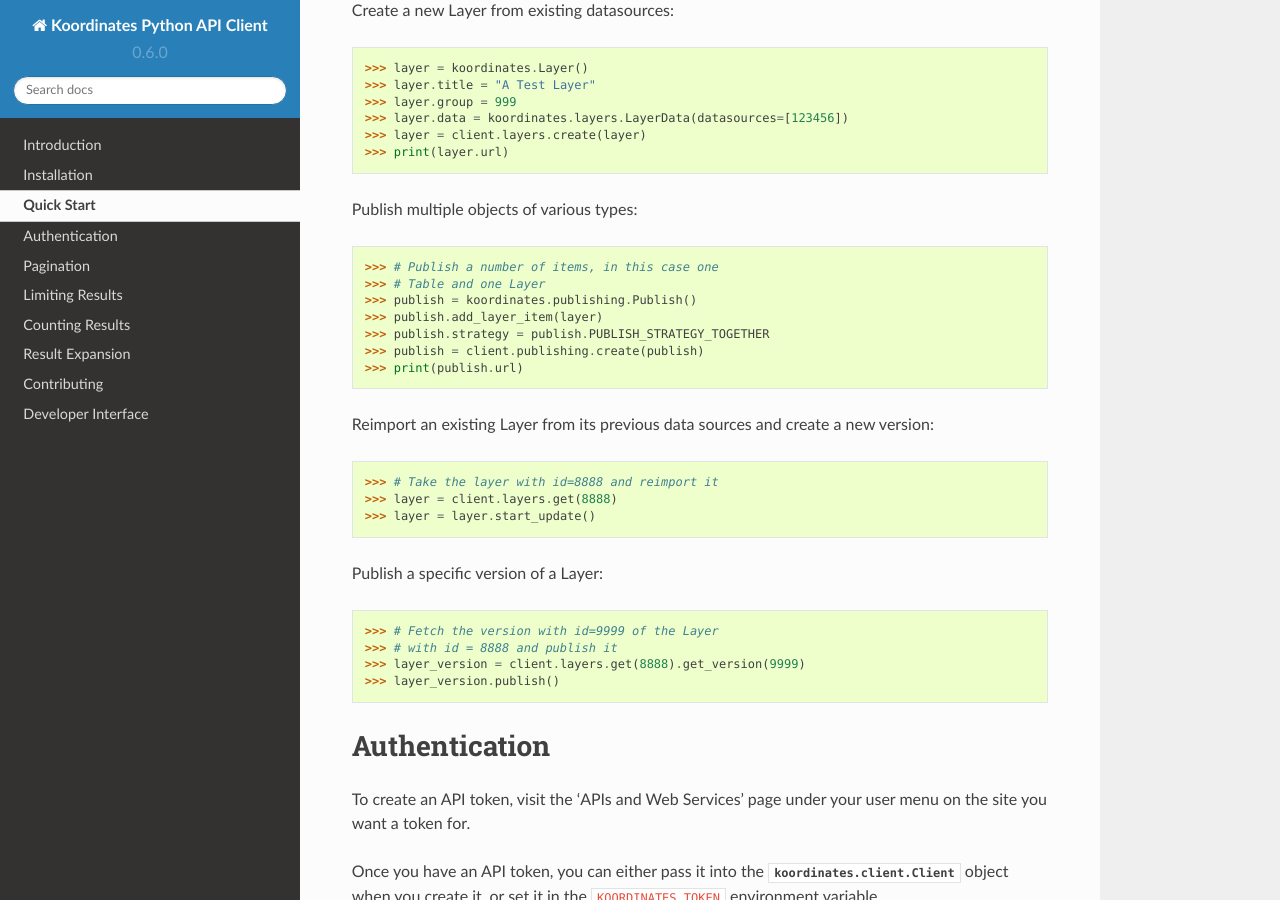
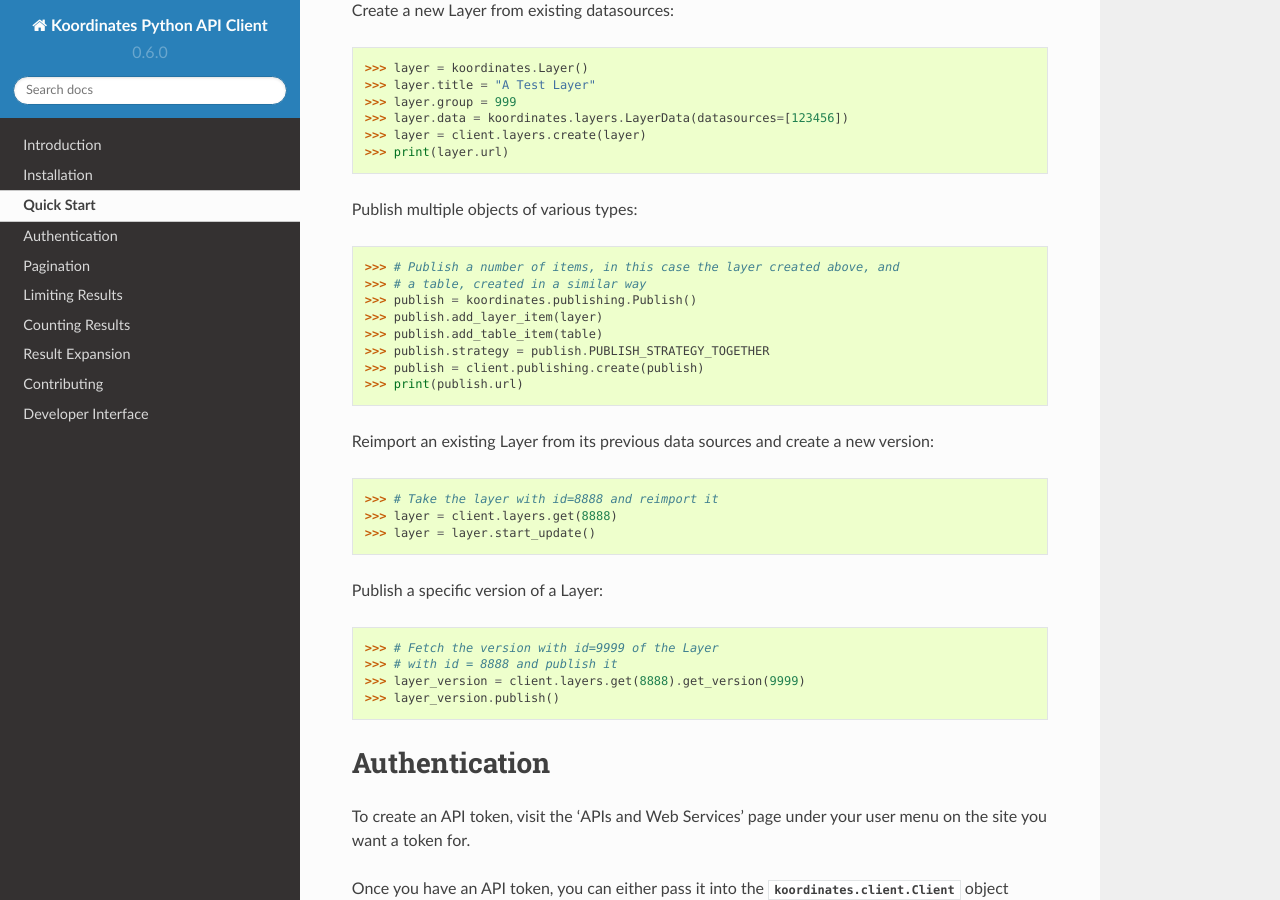
Before and after one commit to koordinates/python-client, a Sphinx documentation site: the page built from docs/source/user/quickstart.rst, in a window 1280 px wide and 900 px high, scrolled down 1358 px. Built offline with Sphinx 7.4.7 and the Read the Docs theme 2.0.0, drawn with Linux system fonts in a browser that asks for light colours.

Commit message:
Update the docs more

```diff
--- a/docs/source/user/quickstart.rst
+++ b/docs/source/user/quickstart.rst
@@ -59,10 +59,11 @@
 
 Publish multiple objects of various types::
 
-    >>> # Publish a number of items, in this case one
-    >>> # Table and one Layer
+    >>> # Publish a number of items, in this case the layer created above, and
+    >>> # a table, created in a similar way
     >>> publish = koordinates.publishing.Publish()
     >>> publish.add_layer_item(layer)
+    >>> publish.add_table_item(table)
     >>> publish.strategy = publish.PUBLISH_STRATEGY_TOGETHER
     >>> publish = client.publishing.create(publish)
     >>> print(publish.url)
```
